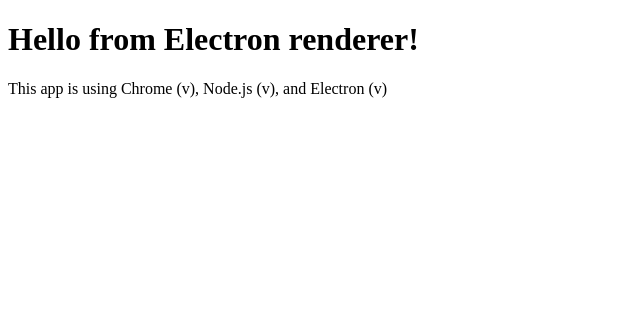
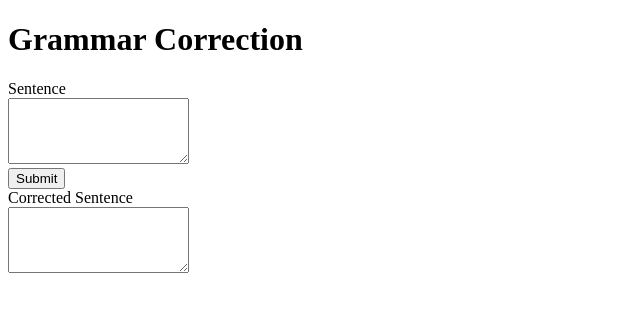
Before and after one commit to Jmark0123/frontend, an Electron app: page renderer/index.html in a window 1280 px wide. Shown: the whole page, without its empty margins (0-640 px from the left). Drawn offline with Linux system fonts and the light colour scheme; no server answers.

Commit message:
set html structure

```diff
--- a/renderer/index.html
+++ b/renderer/index.html
@@ -10,12 +10,23 @@
       http-equiv="X-Content-Security-Policy"
       content="default-src 'self'; script-src 'self'"
     />
-    <title>Hello from Electron renderer!</title>
+    <title>Grammar Correction</title>
   </head>
   <body>
-    <h1>Hello from Electron renderer!</h1>
-    <p></p>
-    <p id="info"></p>
+    <h1>Grammar Correction</h1>
+
+    <div>
+
+      <form id = "form_sentence"></form>
+      <label for="sentence">Sentence</label><br>
+      <textarea name="sentence" rows="4"></textarea><br>
+
+      <input type="submit" value="Submit"><br>
+      <div>
+        <label for="sentence_corrected">Corrected Sentence</label><br>
+        <textarea id="sentence_corrected" rows="4" readonly></textarea>
+      </div>
+    </div>
 
   </body>
   <script src="./js/renderer.js"></script>
```
